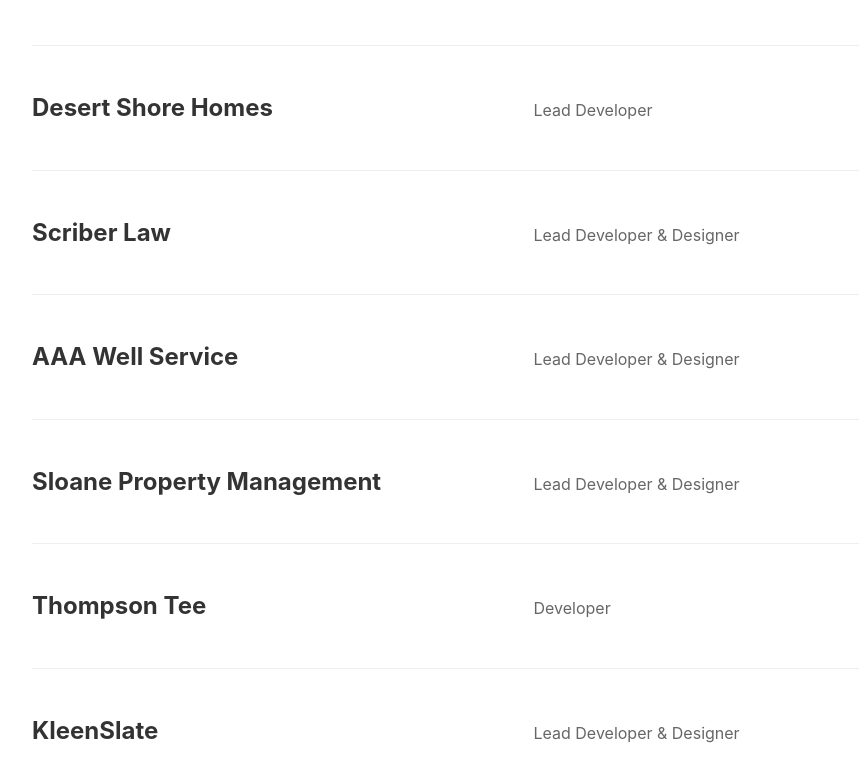
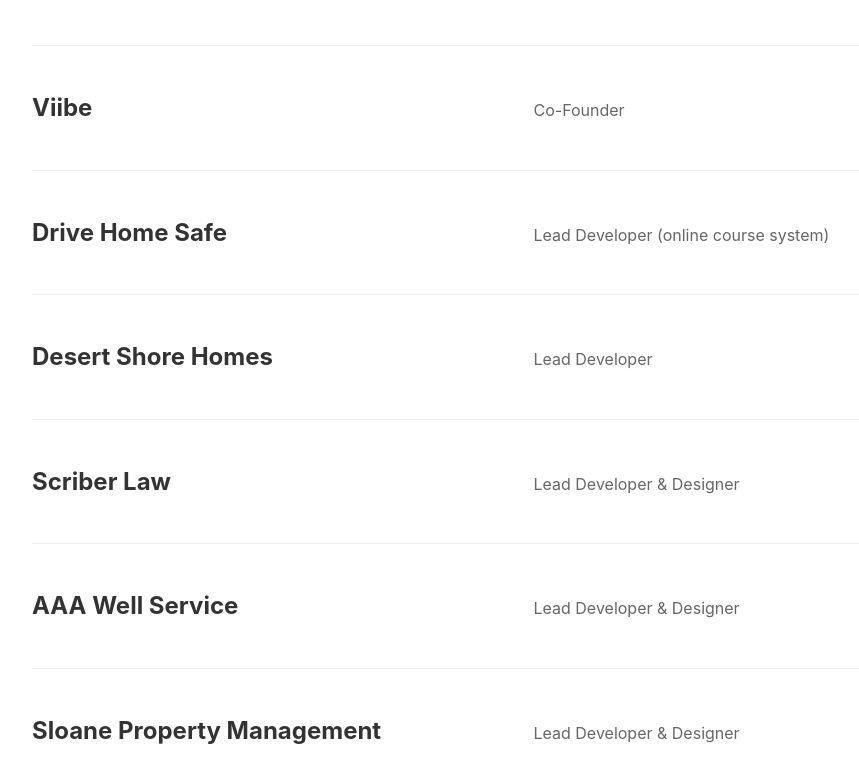
Before and after one commit to brianeroth/brianeroth.github.io, a plain HTML site: page past-work.html in a window 1280 px wide. Shown: the part 279-1040 px from the top of the page, without its empty margins (111-970 px from the left). Drawn offline with Linux system fonts and the light colour scheme.

Commit message:
latest work

```diff
--- a/past-work.html
+++ b/past-work.html
@@ -69,6 +69,16 @@
             <div class="entry-content">
                <section class="br-module module--work container">
                   <ul class="work-list">
+                     <li><a target="_blank" href="http://viibe.fm">
+                        <span class="title">Viibe</span>
+                        <span class="role">Co-Founder</span>
+                        </a>
+                     </li>
+                     <li><a target="_blank" href="http://drivehomesafe.net">
+                        <span class="title">Drive Home Safe</span>
+                        <span class="role">Lead Developer (online course system)</span>
+                        </a>
+                     </li>
                      <li><a target="_blank" href="http://desertshorehomes.com">
                         <span class="title">Desert Shore Homes</span>
                         <span class="role">Lead Developer</span>
@@ -96,7 +106,7 @@
                      </li>
                      <li><a target="_blank" href="http://kleenslate.co">
                         <span class="title">KleenSlate</span>
-                        <span class="role">Lead Developer &amp; Designer</span>
+                        <span class="role">Co-Founder</span>
                         </a>
                      </li>
                      <li><a target="_blank" href="http://thelottie.com">
```
